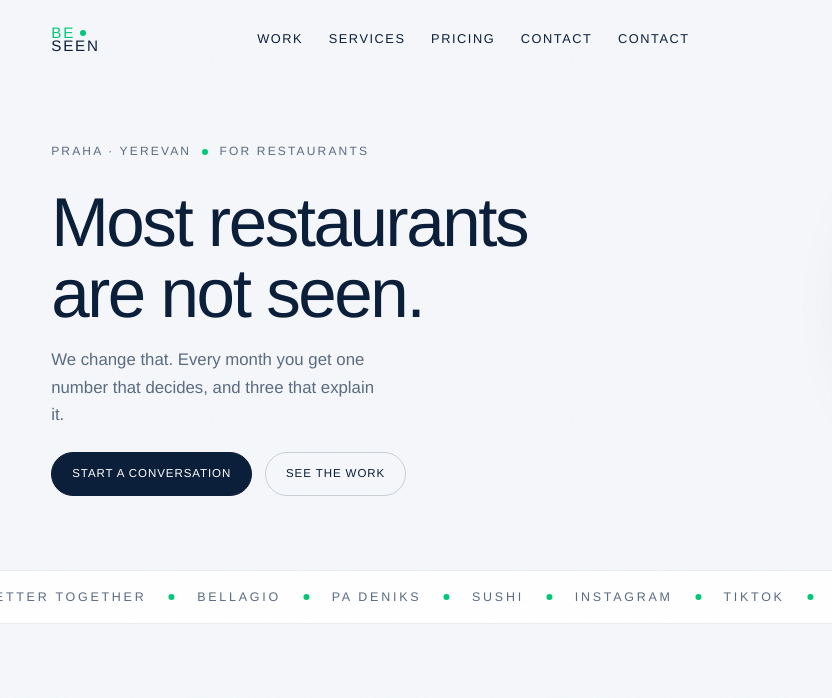
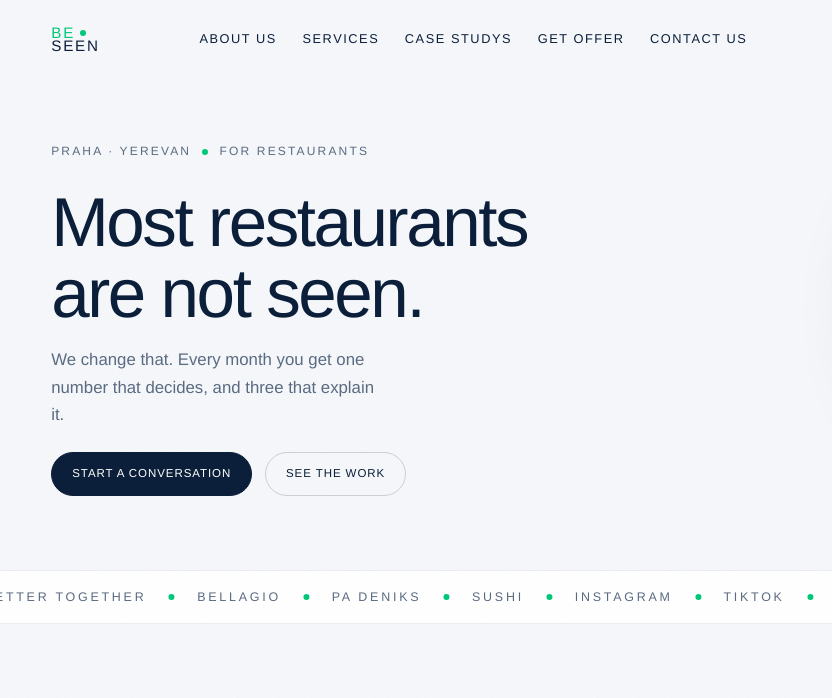
Before and after one commit to liannamyapp/beseen, a website: page index.html in a window 1280 px wide. Shown: the top 698 px of the page, 0-832 px from the left. Drawn offline with nearby package versions, Linux system fonts and the light colour scheme; a web font is replaced by a local one.

Commit message:
Update index.html

```diff
--- a/index.html
+++ b/index.html
@@ -41,11 +41,11 @@
       <span class="lockup-seen">SEEN</span>
     </a>
     <nav class="nav-links" aria-label="Primary">
-        <a href="/aboutus" data-i18n="nav.work">About Us</a>
+        <a href="/aboutus" data-i18n="nav.About Us">About Us</a>
     <a href="/services" data-i18n="nav.services">Services</a>
-    <a href="/CaseStudys" data-i18n="nav.pricing">Case Studys </a>
-    <a href="/Getoffer" data-i18n="nav.contact">Get offer</a>
-    <a href="/contact" data-i18n="nav.contact">Contact us</a>
+    <a href="/CaseStudys" data-i18n="nav.Case Studys">Case Studys </a>
+    <a href="/Getoffer" data-i18n="nav.Get offer">Get offer</a>
+    <a href="/contact" data-i18n="nav.Contact us">Contact us</a>
 
     </nav>
     <div class="nav-end">
@@ -66,11 +66,11 @@
   </header>
 
   <div class="mobile-menu" id="mobile-menu" hidden>
-    <a href="/aboutus" data-i18n="nav.work">About Us</a>
+    <a href="/aboutus" data-i18n="nav.about">About Us</a>
     <a href="/services" data-i18n="nav.services">Services</a>
-    <a href="/CaseStudys" data-i18n="nav.pricing">Case Studys </a>
-    <a href="/Getoffer" data-i18n="nav.contact">Get offer</a>
-    <a href="/contact" data-i18n="nav.contact">Contact us</a>
+    <a href="/CaseStudys" data-i18n="nav.Case Studysg">Case Studys </a>
+    <a href="/Getoffer" data-i18n="nav.Get offer">Get offer</a>
+    <a href="/contact" data-i18n="nav.Contact us">Contact us</a>
     <a class="btn" href="#contact" data-i18n="nav.cta">Let’s talk</a>
   </div>
 
```
